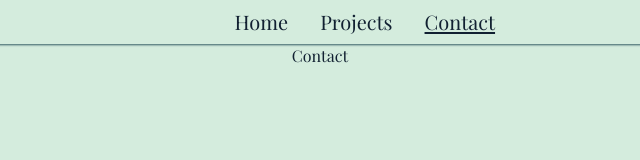
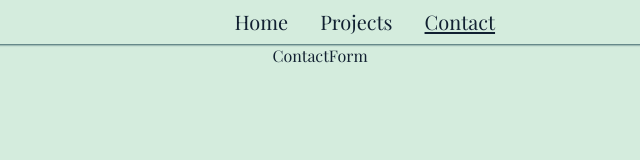
Before and after one commit to rtokala14/personal-portfolio, an Astro site: page /contact in a window 1280 px wide. Shown: the full height of the page, 320-960 px from the left. Built offline with nearby package versions, Linux system fonts and the light colour scheme; Astro itself is replaced by a stand-in of ours.

Commit message:
Create empty contact form

```diff
--- /dev/null
+++ b/src/components/ContactForm.tsx
@@ -0,0 +1,7 @@
+import type { FunctionalComponent } from "preact";
+
+const ContactForm: FunctionalComponent = () => {
+  return <div>ContactForm</div>;
+};
+
+export default ContactForm;
--- a/src/pages/contact.astro
+++ b/src/pages/contact.astro
@@ -1,7 +1,10 @@
 ---
+import ContactForm from "../components/ContactForm";
 import Layout from "../layouts/Layout.astro";
 ---
 
 <Layout title="Contact Rohit Tokala">
-  <div class="h-full flex flex-row justify-center items-center">Contact</div>
+  <div class="h-full flex flex-row justify-center items-center">
+    <ContactForm client:visible />
+  </div>
 </Layout>
```
